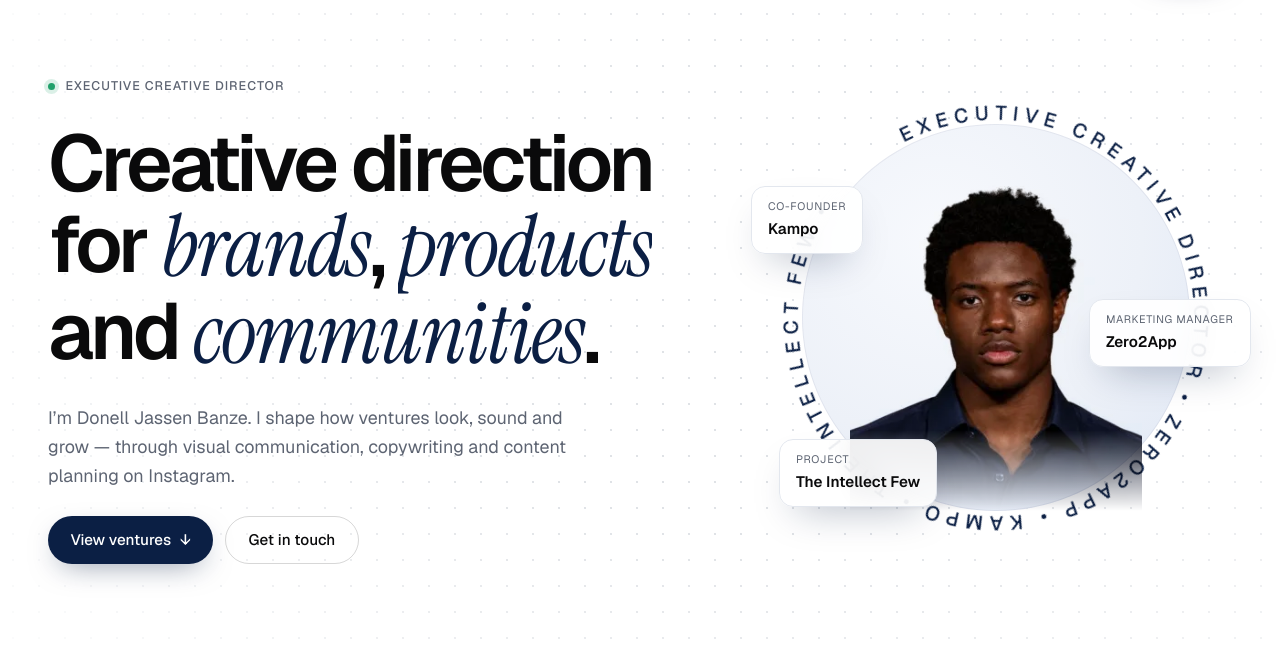
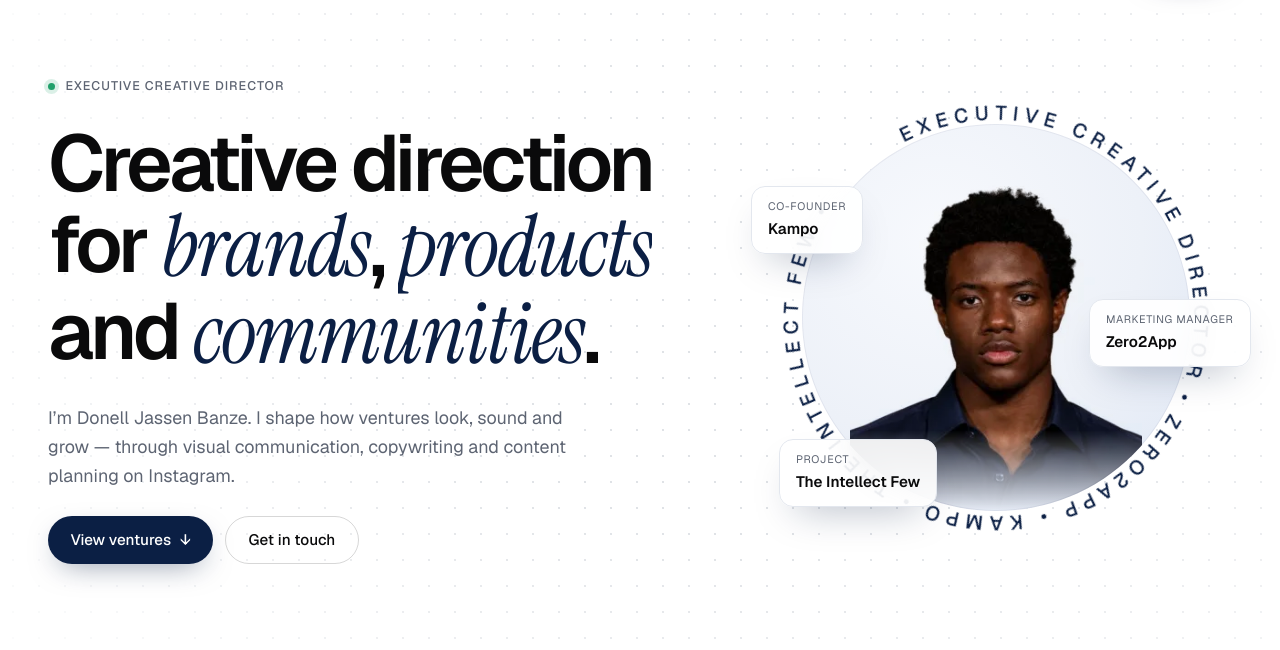
Before and after one commit to venture013/jassen-banze-portfolio, a plain HTML site: page index.html in a window 1280 px wide. Shown: the part 77-727 px from the top of the page. Drawn offline with Linux system fonts and the light colour scheme; animation ran at ten frames a second.

Commit message:
Hero: clip headshot to the halo circle
Co-Authored-By: Claude Sonnet 5.5 <noreply@anthropic.com>

```diff
--- a/script.js
+++ b/script.js
@@ -168,7 +168,7 @@
     const loop = () => {
       const x = sx.step(), y = sy.step();
       chips.forEach((c) => { const k = parseFloat(c.dataset.depth || '1'); c.style.translate = `${x * 14 * k}px ${y * 12 * k}px`; });
-      headshot.style.translate = `${x * -6}px ${y * -4}px`;
+      headshot.firstElementChild.style.translate = `${x * -6}px ${y * -4}px`;
       raf = sx.settled() && sy.settled() ? 0 : requestAnimationFrame(loop);
     };
     $('.hero').addEventListener('pointermove', (e) => {
--- a/styles.css
+++ b/styles.css
@@ -177,8 +177,8 @@ em { font-family: var(--serif); font-style: italic; font-weight: 400; letter-spa
 .ring { position: absolute; inset: 0; width: 100%; height: 100%; animation: spin 40s linear infinite; }
 .ring text { font: 500 8.4px var(--sans); letter-spacing: 2.6px; fill: var(--navy); }
 @keyframes spin { to { transform: rotate(1turn); } }
-.headshot { position: absolute; left: 0; right: 0; bottom: 9%; width: 62%; margin-inline: auto; mix-blend-mode: multiply; }
-.headshot img { width: 100%; -webkit-mask-image: linear-gradient(to bottom, #000 78%, transparent 100%); mask-image: linear-gradient(to bottom, #000 78%, transparent 100%); }
+.headshot { position: absolute; inset: 9%; display: flex; align-items: flex-end; justify-content: center; border-radius: 50%; overflow: hidden; mix-blend-mode: multiply; }
+.headshot img { width: 75.6%; flex: none; -webkit-mask-image: linear-gradient(to bottom, #000 78%, transparent 100%); mask-image: linear-gradient(to bottom, #000 78%, transparent 100%); }
 .chip {
   position: absolute; display: grid; gap: 0.1rem; padding: 0.7rem 1rem; border-radius: 14px;
   background: rgba(255, 255, 255, 0.92); -webkit-backdrop-filter: blur(10px); backdrop-filter: blur(10px);
```
